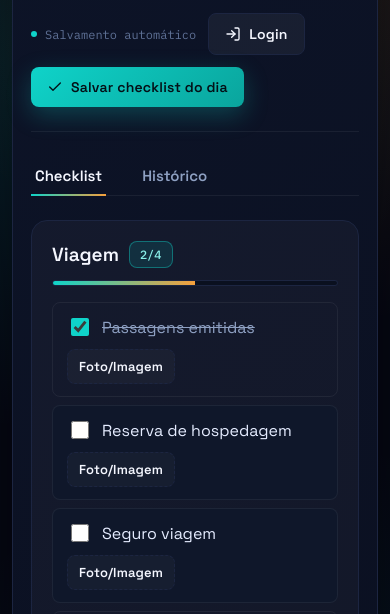
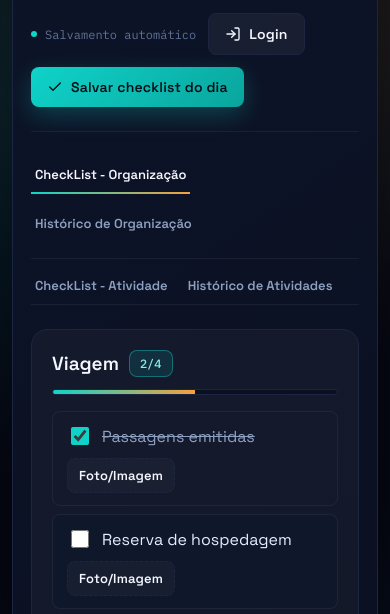
Before and after one commit to wellintonluz-ops/check-list, a plain HTML site: page index.html in a window 390 px wide. Shown: the part 226-840 px from the top of the page. Drawn offline with Linux system fonts and the light colour scheme; no server answers.

Commit message:
Add files via upload

```diff
--- a/app.js
+++ b/app.js
@@ -1,5 +1,22 @@
-const storageKey = 'checklist-app-v1';
-const historyKey = 'checklist-history-v1';
+const TRACKS = {
+  organizacao: {
+    storageKey: 'checklist-app-v1',
+    historyKey: 'checklist-history-v1',
+    firestoreSnapshots: 'checklistSnapshots',
+    firestoreState: 'checklistState',
+  },
+  atividade: {
+    storageKey: 'checklist-app-v1-atividade',
+    historyKey: 'checklist-history-v1-atividade',
+    firestoreSnapshots: 'checklistSnapshotsAtividade',
+    firestoreState: 'checklistStateAtividade',
+  },
+};
+const getTrackConfig = (track) => TRACKS[track] || TRACKS.organizacao;
+
+let activeTrackKey = 'organizacao';
+let storageKey = TRACKS.organizacao.storageKey;
+let historyKey = TRACKS.organizacao.historyKey;
 
 const $subjects = document.getElementById('subjects');
 const $form = document.getElementById('subject-form');
@@ -13,7 +30,7 @@ const $loginPass = document.getElementById('login-pass');
 const $loginStatus = document.getElementById('login-status');
 const $loginPanel = document.getElementById('login-panel');
 const $createSection = document.getElementById('create-section');
-const $tabButtons = document.querySelectorAll('[data-tab]');
+const $tabButtons = document.querySelectorAll('[data-view]');
 const $tabPanels = document.querySelectorAll('[data-panel]');
 const $historyList = document.getElementById('history-list');
 const $historyEmpty = document.getElementById('history-empty');
@@ -32,8 +49,8 @@ const firebaseConfig = {
   measurementId: 'G-7MNT6RMEHG',
 };
 
-const FIRESTORE_COLLECTION = 'checklistSnapshots';
-const FIRESTORE_STATE_COLLECTION = 'checklistState';
+let FIRESTORE_COLLECTION = TRACKS.organizacao.firestoreSnapshots;
+let FIRESTORE_STATE_COLLECTION = TRACKS.organizacao.firestoreState;
 const FIRESTORE_STATE_DOC = 'shared';
 const FIRESTORE_IMAGES_COLLECTION = 'topicImages';
 let firestoreDb = null;
@@ -511,19 +528,62 @@ const updateAuthUI = () => {
   }
 };
 
-const setTab = (tab) => {
-  activeTab = tab;
-  if (tab === 'history') renderHistory();
+const activateTrack = async () => {
+  render();
+  renderHistory();
+  updateAuthUI();
+
+  setSyncStatus('Conectando à nuvem...', 'syncing');
+  const db = await initFirestore();
+  if (!db) {
+    setSyncStatus('Offline: Firestore indisponível', 'error');
+    return;
+  }
+
+  setSyncStatus('Online - sincronizando', 'online');
+  fetchStateFromFirestore();
+  fetchHistoryFromFirestore();
+  subscribeStateFromFirestore();
+  subscribeHistoryFromFirestore();
+};
+
+// Troca entre as trilhas Organização/Atividade: cada uma tem sua própria chave local
+// e coleção no Firestore, então ao trocar reconectamos os listeners para a trilha nova.
+const switchTrack = (track) => {
+  if (track === activeTrackKey || !TRACKS[track]) return;
+
+  // garante que a última alteração da trilha atual já foi enviada antes de trocar
+  persistStateToFirestore().catch(() => {});
+
+  if (unsubscribeState) { unsubscribeState(); unsubscribeState = null; }
+  if (unsubscribeHistory) { unsubscribeHistory(); unsubscribeHistory = null; }
+
+  const cfg = getTrackConfig(track);
+  activeTrackKey = track;
+  storageKey = cfg.storageKey;
+  historyKey = cfg.historyKey;
+  FIRESTORE_COLLECTION = cfg.firestoreSnapshots;
+  FIRESTORE_STATE_COLLECTION = cfg.firestoreState;
+
+  state = normalizeState(load());
+  history = loadHistory();
+  activateTrack();
+};
+
+const setTab = (track, view) => {
+  switchTrack(track);
+  activeTab = view;
+  if (view === 'history') renderHistory();
   $tabButtons.forEach((btn) => {
-    btn.classList.toggle('active', btn.dataset.tab === tab);
+    btn.classList.toggle('active', btn.dataset.track === track && btn.dataset.view === view);
   });
   $tabPanels.forEach((panel) => {
-    panel.classList.toggle('active', panel.dataset.panel === tab);
+    panel.classList.toggle('active', panel.dataset.panel === view);
   });
 };
 
 $tabButtons.forEach((btn) => {
-  btn.addEventListener('click', () => setTab(btn.dataset.tab));
+  btn.addEventListener('click', () => setTab(btn.dataset.track, btn.dataset.view));
 });
 
 if ($loginForm) {
@@ -1241,6 +1301,8 @@ $saveDay.addEventListener('click', async () => {
     return;
   }
 
+  // Foto obrigatória por tópico concluído só se aplica à trilha Organização
+  if (activeTrackKey === 'organizacao') {
     const missingImages = [];
     state.forEach((subject) => {
       (subject.topics || []).forEach((topic) => {
@@ -1253,6 +1315,7 @@ $saveDay.addEventListener('click', async () => {
       const tail = missingImages.length > 5 ? '\n...' : '';
       alert(`Anexe uma imagem para cada tópico marcado antes de salvar.\nFaltando:\n${list}${tail}`);
       return;
+    }
   }
 
   const undoneTopics = [];
@@ -1325,27 +1388,12 @@ $saveDay.addEventListener('click', async () => {
   persistStateToFirestore().catch((err) => console.warn('Falha ao persistir estado limpo', err));
   imageCache.clear();
   render();
-  setTab('history');
+  setTab(activeTrackKey, 'history');
 });
 
-const startApp = async () => {
-  render();
-  renderHistory();
-  setTab(activeTab);
-  updateAuthUI();
-
-  setSyncStatus('Conectando à nuvem...', 'syncing');
-  const db = await initFirestore();
-  if (!db) {
-    setSyncStatus('Offline: Firestore indisponível', 'error');
-    return;
-  }
-
-  setSyncStatus('Online - sincronizando', 'online');
-  fetchStateFromFirestore();
-  fetchHistoryFromFirestore();
-  subscribeStateFromFirestore();
-  subscribeHistoryFromFirestore();
+const startApp = () => {
+  setTab(activeTrackKey, activeTab);
+  activateTrack();
 };
 
 startApp();
--- a/index.html
+++ b/index.html
@@ -229,9 +229,21 @@
 
 	.tabs {
 		display: flex;
-		gap: var(--space-2);
+		align-items: flex-end;
+		gap: var(--space-6);
 		margin: 0 0 var(--space-5);
 		border-bottom: 1px solid var(--stroke-soft);
+		flex-wrap: wrap;
+	}
+
+	.tab-group {
+		display: flex;
+		gap: var(--space-4);
+	}
+
+	.tab-group + .tab-group {
+		padding-left: var(--space-6);
+		border-left: 1px solid var(--stroke-soft);
 	}
 
 	.tab-btn {
@@ -240,7 +252,6 @@
 		border: none;
 		color: var(--muted);
 		padding: 10px 4px;
-		margin-right: var(--space-5);
 		cursor: pointer;
 		font-family: inherit;
 		font-size: 15px;
@@ -769,6 +780,17 @@
 		.card { padding: 18px; }
 		.header-main { align-items: flex-start; }
 		.header-actions { width: 100%; justify-content: flex-start; }
+		.tabs { gap: var(--space-2); }
+		.tab-group { gap: var(--space-3); flex-wrap: wrap; }
+		.tab-group + .tab-group {
+			padding-left: 0;
+			border-left: none;
+			border-top: 1px solid var(--stroke-soft);
+			padding-top: var(--space-2);
+			margin-top: var(--space-2);
+			width: 100%;
+		}
+		.tab-btn { font-size: 13px; }
 		form.add-subject { grid-template-columns: 1fr; }
 		.subject-header { flex-direction: column; align-items: flex-start; }
 		.subject-actions { justify-content: flex-start; width: 100%; }
@@ -818,8 +840,14 @@
 			</div>
 
 			<div class="tabs" role="tablist">
-				<button class="tab-btn active" data-tab="current" type="button">Checklist</button>
-				<button class="tab-btn" data-tab="history" type="button">Histórico</button>
+				<div class="tab-group">
+					<button class="tab-btn active" data-track="organizacao" data-view="current" type="button">CheckList - Organização</button>
+					<button class="tab-btn" data-track="organizacao" data-view="history" type="button">Histórico de Organização</button>
+				</div>
+				<div class="tab-group">
+					<button class="tab-btn" data-track="atividade" data-view="current" type="button">CheckList - Atividade</button>
+					<button class="tab-btn" data-track="atividade" data-view="history" type="button">Histórico de Atividades</button>
+				</div>
 			</div>
 
 			<div class="tab-panel active" data-panel="current">
```
Lines whose indentation alone changed are shown as unchanged.
